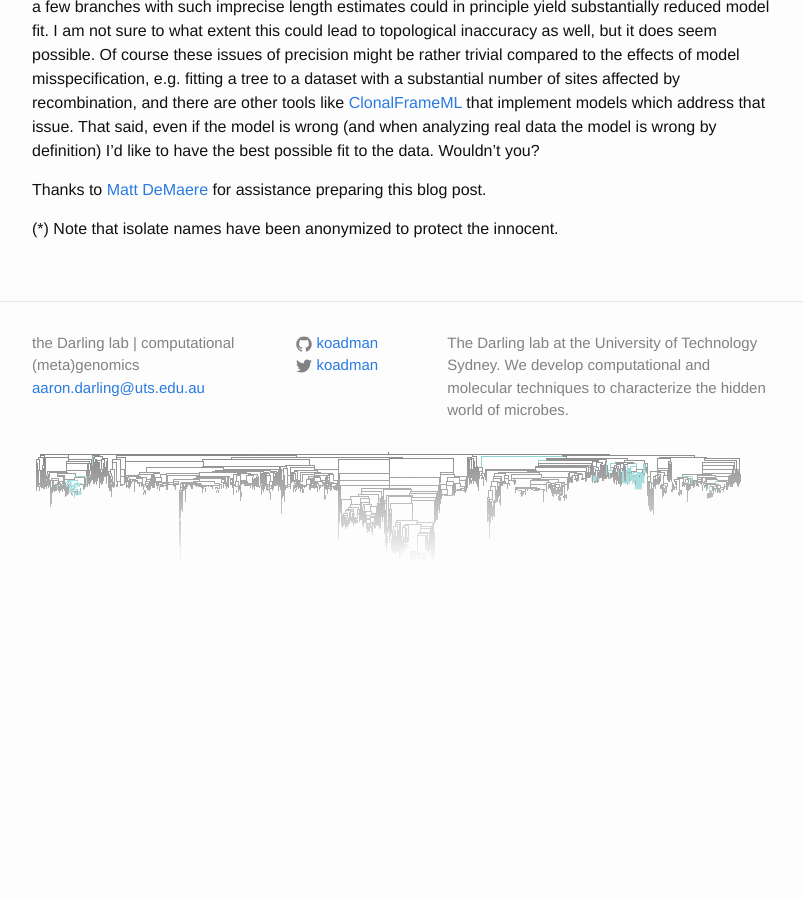
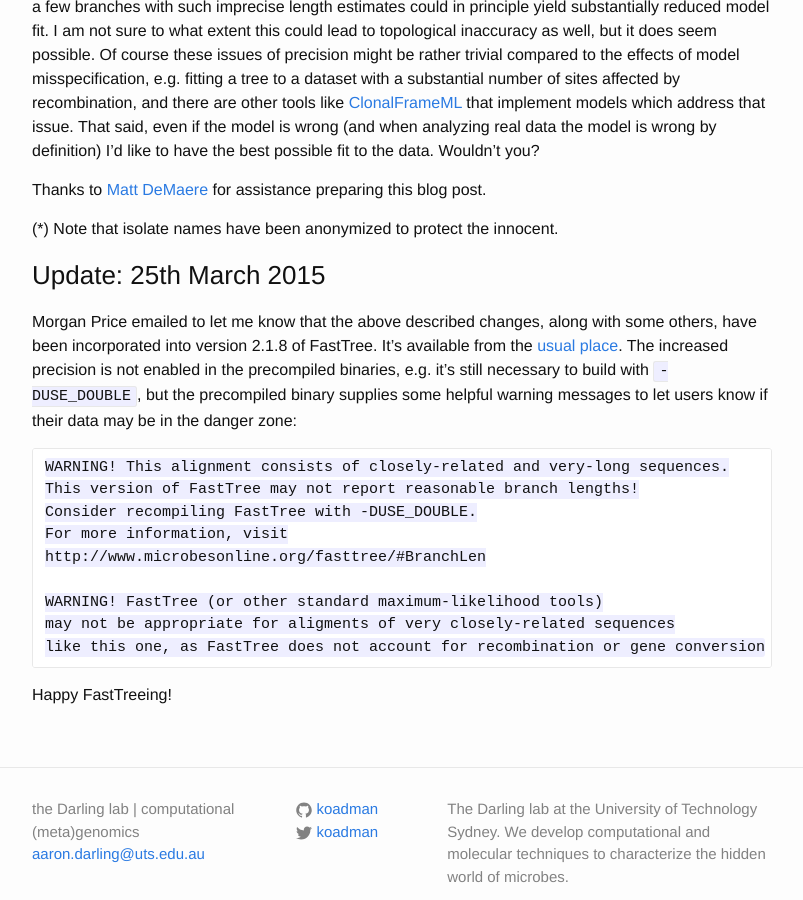
Before and after one commit to koadman/platypusfarm, a Jekyll site: the page built from darlinglab/_posts/2015-03-23-not-so-fast-fasttree.markdown, in a window 1280 px wide and 900 px high, scrolled down 5285 px. Shown: the whole window, without its empty margins (238-1041 px from the left). Built offline with Jekyll 4.4.1, drawn with Linux system fonts in a browser that asks for light colours; before the commit the page ends 5888 px from its top, so only the background shows below that; some of the changed text lies outside the part shown.

Commit message:
updated with information on FastTree 2.1.8 from Morgan Price

```diff
--- a/darlinglab/_posts/2015-03-23-not-so-fast-fasttree.markdown
+++ b/darlinglab/_posts/2015-03-23-not-so-fast-fasttree.markdown
@@ -5,7 +5,8 @@ date:   2015-03-23 07:19:50
 category: blog
 ---
 
-Recently, much of the microbiology world has been sucked into a vortex called genomic epidemiology.
+
+**important: see update at bottom of page** Recently, much of the microbiology world has been sucked into a vortex called genomic epidemiology.
 This is not entirely a bad thing. Genomic data can be orders of magnitude more informative than MLST data when it comes to inferring the ancestry of an isolated microbe. Genomic data gives information on gene content. And with bacterial whole genome sequencing costs approaching parity with the cost of MLST, why sequence a few genes when you could have whole genomes? Indeed these are exciting times for microbiology. But wait, there's a fly in the ointment.
 
 The typical genomic epidemiology workflow goes something like this:
@@ -112,3 +113,20 @@ Perhaps this is just a case of RTFM. But how many of us actually do that? In ret
 Thanks to [Matt DeMaere](https://scholar.google.com.au/citations?user=hQTEUsIAAAAJ&hl=en&oi=ao) for assistance preparing this blog post.
 
 (*) Note that isolate names have been anonymized to protect the innocent.
+
+
+### Update: 25th March 2015
+
+Morgan Price emailed to let me know that the above described changes, along with some others, have been incorporated into version 2.1.8 of FastTree. It's available from the [usual place](http://microbesonline.org/fasttree/). The increased precision is not enabled in the precompiled binaries, e.g. it's still necessary to build with `-DUSE_DOUBLE`, but the precompiled binary supplies some helpful warning messages to let users know if their data may be in the danger zone:
+
+	WARNING! This alignment consists of closely-related and very-long sequences.
+	This version of FastTree may not report reasonable branch lengths!
+	Consider recompiling FastTree with -DUSE_DOUBLE.
+	For more information, visit
+	http://www.microbesonline.org/fasttree/#BranchLen
+
+	WARNING! FastTree (or other standard maximum-likelihood tools)
+	may not be appropriate for aligments of very closely-related sequences
+	like this one, as FastTree does not account for recombination or gene conversion
+
+Happy FastTreeing!
```
